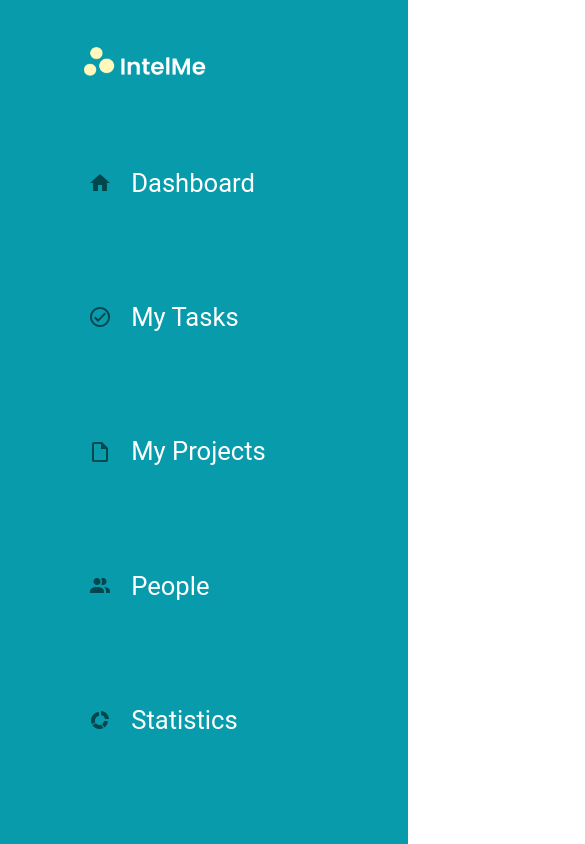
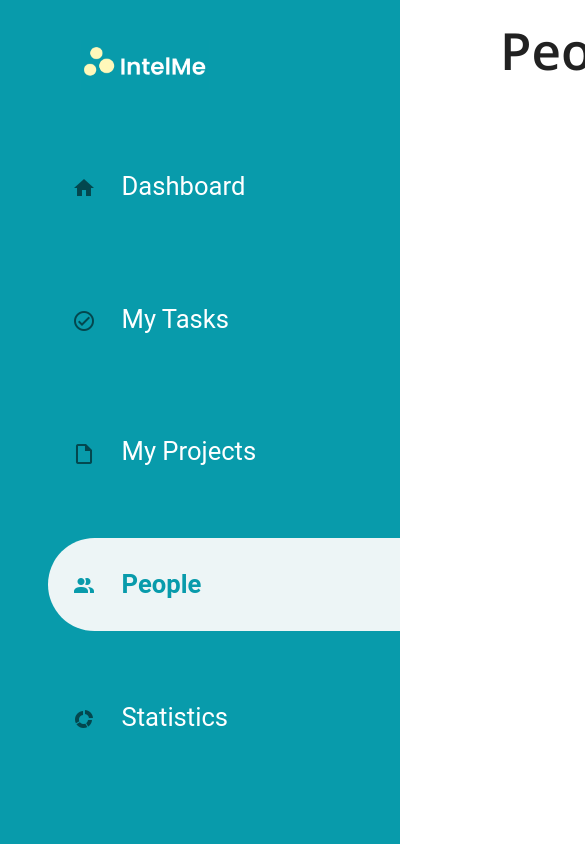
Before and after one commit to NRaykov/chat-dashboard, a Vue app: page /people in a window 390 px wide. Shown: the top 844 px of the page, 585 px wide, since content can reach past the window. Built offline with nearby package versions, Linux system fonts and the light colour scheme.

Commit message:
Added more pages

```diff
--- a/src/assets/scss/elements/_sidebar.scss
+++ b/src/assets/scss/elements/_sidebar.scss
@@ -1,13 +1,21 @@
 .sidebar-panel {
-  width: 25.5rem;
+  width: 25rem;
   height: 100%;
   position: fixed;
   left: 0;
   background-color: $secondary-bg-color;
   padding-left: 3rem;
+  .nav-item-panel {
+    margin: 2.5rem 0;
+  }
   .nav-item-parent {
-    padding: 0 2.5rem;
-    margin: 2rem 0;
+    width: 100%;
+    display: inline-flex;
+    align-items: center;
+    padding-left: 1rem;
+    color: white;
+    text-decoration: none;
+    font-size: 1.6rem;
     &:hover {
       background-color: $main-bg-color;
       border-top-left-radius: 3.5rem;
@@ -21,31 +29,37 @@
       }
     }
   }
-  .nav-item-parent:nth-last-child(2) {
+  .router-link-exact-active {
+    background-color: $main-bg-color;
+    border-top-left-radius: 3.5rem;
+    border-bottom-left-radius: 3.5rem;
+    .nav-item {
+      color: $secondary-text-color;
+      font-weight: 600;
+      .v-icon {
+        color: $secondary-text-color;
+      }
+    }
+  }
+  .nav-item-panel:nth-last-child(2) {
     margin-top: 25rem;
     @media (max-height: 990px) {
-      margin-top: 15rem;
+      margin-top: 20rem;
     }
-    .nav-item {
+    .nav-item-parent {
       position: relative;
       &:before {
         content: '';
         position: absolute;
-        top: -2rem;
+        top: -3rem;
         height: 1px;
-        width: 80%;
+        width: 70%;
         background-color: white;
       }
     }
   }
   .nav-item {
-    width: 100%;
-    display: inline-flex;
-    align-items: center;
-    padding: 2rem 2rem 2rem 0;
-    color: white;
-    text-decoration: none;
-    font-size: 1.6rem;
+    padding: 1.7rem 1.7rem 1.7rem 0.5rem;
   }
   .v-icon {
     margin-right: 1.2rem;
--- a/src/components/elements/Sidebar/SidebarContainer.vue
+++ b/src/components/elements/Sidebar/SidebarContainer.vue
@@ -8,7 +8,7 @@
       </a>
     </div>
     <div v-for="item in getSidebarItems" :key="item.id"
-         class="nav-item-parent"
+        class="nav-item-panel"
     >
       <sidebar-item :nav-item="item" />
     </div>
--- a/src/components/elements/Sidebar/SidebarItem.vue
+++ b/src/components/elements/Sidebar/SidebarItem.vue
@@ -1,10 +1,12 @@
 <template>
-    <router-link :to="{ name: navItem.name }" class="nav-item">
+  <router-link :to="{ name: navItem.name }" class="nav-item-parent">
+    <div class="nav-item">
       <v-icon>
         {{ `mdi-${navItem.icon}` }}
       </v-icon>
       {{ navItem.title }}
-    </router-link>
+    </div>
+  </router-link>
 </template>
 <script>
 export default {
--- /dev/null
+++ b/src/components/pages/Help/Help.vue
@@ -0,0 +1,7 @@
+<template>
+  <div class="content">
+    <v-container>
+      <h1>Help</h1>
+    </v-container>
+  </div>
+</template>
--- /dev/null
+++ b/src/components/pages/People/People.vue
@@ -0,0 +1,7 @@
+<template>
+  <div class="content">
+    <v-container>
+      <h1>People</h1>
+    </v-container>
+  </div>
+</template>
--- /dev/null
+++ b/src/components/pages/Projects/Projects.vue
@@ -0,0 +1,7 @@
+<template>
+  <div class="content">
+    <v-container>
+      <h1>Projects</h1>
+    </v-container>
+  </div>
+</template>
--- /dev/null
+++ b/src/components/pages/Settings/Settings.vue
@@ -0,0 +1,7 @@
+<template>
+  <div class="content">
+    <v-container>
+      <h1>Settings</h1>
+    </v-container>
+  </div>
+</template>
--- /dev/null
+++ b/src/components/pages/Statistics/Statistics.vue
@@ -0,0 +1,7 @@
+<template>
+  <div class="content">
+    <v-container>
+      <h1>Statistics</h1>
+    </v-container>
+  </div>
+</template>
--- a/src/router/router.js
+++ b/src/router/router.js
@@ -2,6 +2,11 @@ import Vue from 'vue';
 import VueRouter from 'vue-router';
 import Dashboard from '../components/pages/Dashboard/Dashboard.vue';
 import Tasks from '../components/pages/Tasks/Tasks.vue';
+import Projects from '../components/pages/Projects/Projects.vue';
+import People from '../components/pages/People/People.vue';
+import Statistics from '../components/pages/Statistics/Statistics.vue';
+import Help from '../components/pages/Help/Help.vue';
+import Settings from '../components/pages/Settings/Settings.vue';
 import SidebarRouteNames from '../enums/sidebarRouteNames';
 
 Vue.use(VueRouter);
@@ -17,6 +22,31 @@ const routes = [
     name: SidebarRouteNames.MY_TASKS,
     component: Tasks,
   },
+  {
+    path: '/projects',
+    name: SidebarRouteNames.MY_PROJECTS,
+    component: Projects,
+  },
+  {
+    path: '/people',
+    name: SidebarRouteNames.PEOPLE,
+    component: People,
+  },
+  {
+    path: '/statistics',
+    name: SidebarRouteNames.STATISTICS,
+    component: Statistics,
+  },
+  {
+    path: '/help',
+    name: SidebarRouteNames.HELP,
+    component: Help,
+  },
+  {
+    path: '/settings',
+    name: SidebarRouteNames.SETTINGS,
+    component: Settings,
+  },
 ];
 
 const router = new VueRouter({
```
Also changed, not shown: public/styles.min.css (+1 -1 lines).
